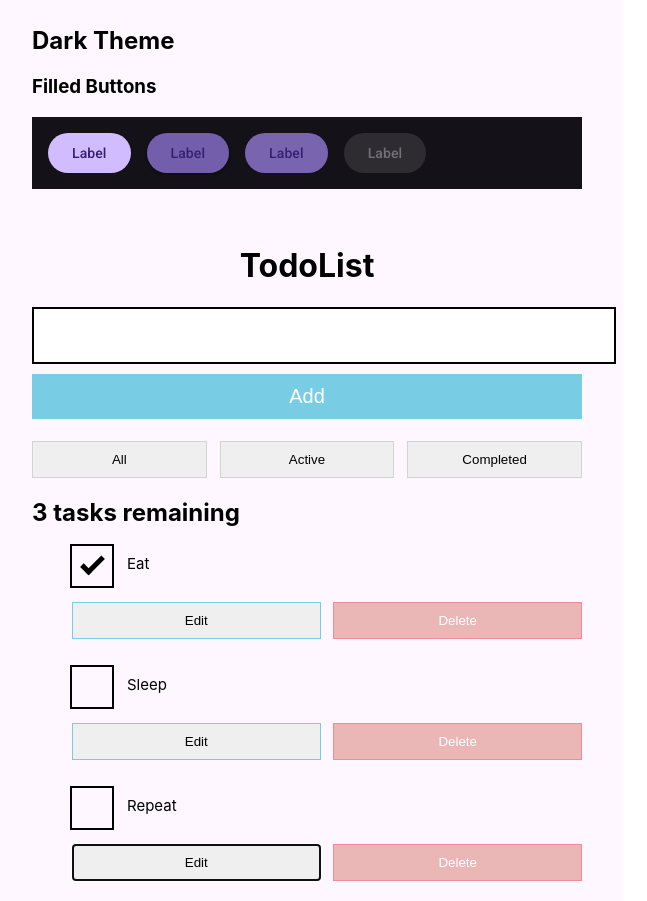
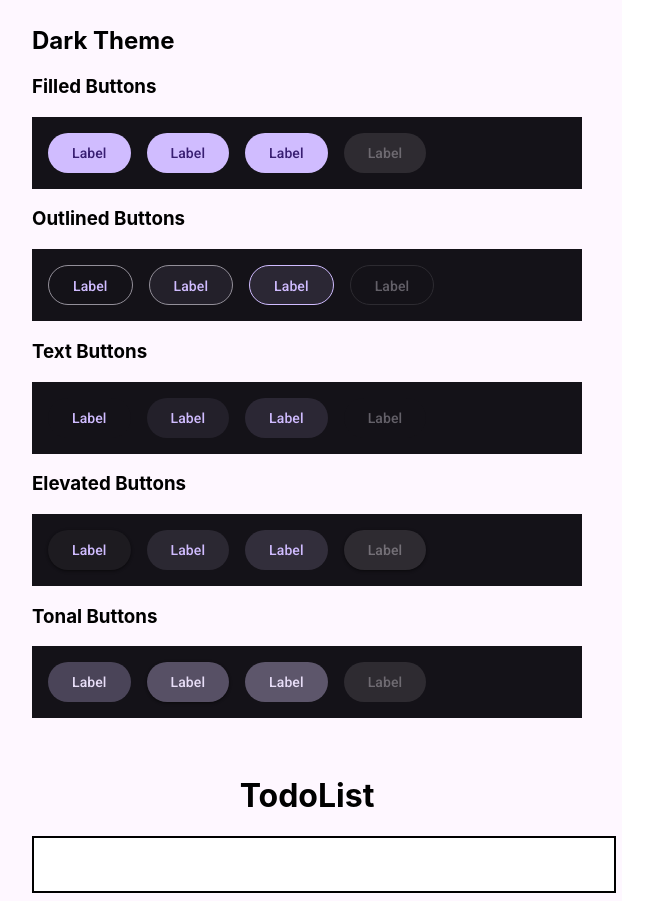
Before and after one commit to turovetsss/ToDo-List, a React (Create React App) app: page / in a window 1280 px wide. Shown: the part 800-1701 px from the top of the page, without its empty margins (333-980 px from the left). Built offline with nearby package versions, Linux system fonts and the light colour scheme.

Commit message:
dark theme button style

```diff
--- a/src/app.jsx
+++ b/src/app.jsx
@@ -150,9 +150,45 @@ export const App = props => {
             <h3>Filled Buttons</h3>
             <div className='buttons dark-theme'>
                 <Button>Label</Button>
-                <Button className='button--filled-hover'>Label</Button>
-                <Button className='button--filled-focus'>Label</Button>
+                <Button className='button--filled'>Label</Button>
+                <Button className='button--filled'>Label</Button>
                 <Button disabled={true}>Label</Button>
+            </div>
+            <h3>Outlined Buttons</h3>
+            <div className='buttons dark-theme'>
+                <Button view='outlined'>Label</Button>
+                <Button className='button--outlined-hover'>Label</Button>
+                <Button className='button--outlined-focus'>Label</Button>
+                <Button view='outlined' disabled={true}>
+                    Label
+                </Button>
+            </div>
+            <h3>Text Buttons</h3>
+            <div className='buttons dark-theme'>
+                <Button view='text'>Label</Button>
+                <Button className='button--text-hover'>Label</Button>
+                <Button className='button--text-focus'>Label</Button>
+                <Button view='text' disabled={true}>
+                    Label
+                </Button>
+            </div>
+            <h3>Elevated Buttons</h3>
+            <div className='buttons dark-theme'>
+                <Button view='elevated'>Label</Button>
+                <Button className='button--elevated-hover'>Label</Button>
+                <Button className='button--elevated-focus'>Label</Button>
+                <Button view='elevated' disabled={true}>
+                    Label
+                </Button>
+            </div>
+            <h3>Tonal Buttons</h3>
+            <div className='buttons dark-theme'>
+                <Button view='tonal'>Label</Button>
+                <Button className='button--tonal-hover'>Label</Button>
+                <Button className='button--tonal-focus'>Label</Button>
+                <Button view='tonal' disabled={true}>
+                    Label
+                </Button>
             </div>
             <br />
             <h1>TodoList</h1>
--- a/src/components/button/button.css
+++ b/src/components/button/button.css
@@ -33,19 +33,27 @@
     color: #FFFFFF;
 
     .dark-theme & {
-        background-color: #D0BCFF;
-        color: #381E72;
+      background-color: #d0bcff;
+      color: #381e72;
     }
 
     &:hover:not(:disabled) {
         background-color: #735EAB;
         box-shadow: 0px 1px 3px 1px rgba(0, 0, 0, 0.15), 0px 1px 2px 0px rgba(0, 0, 0, 0.30);
         cursor: pointer;
+        .dark-theme & {
+          background-color: #d0bcff;
+      color: #381e72;
+      }
     }
 
     &:focus:not(:disabled) {
         background-color: #7965AF;
         box-shadow: none;
+        .dark-theme & {
+          background-color: #d0bcff;
+      color: #381e72;
+      }
     }
 
     &:disabled {
@@ -53,8 +61,8 @@
         color: #A9A5AB;
 
         .dark-theme & {
-            background-color: #2E2B31;
-            color: #737077;
+            background-color: #2e2b31;
+            color: #6e6a71;
         }
     }
 }
@@ -63,22 +71,43 @@
     background-color: #FEF7FF;
     color: #6750A4;
     border: 1px solid #79747E;
+    .dark-theme & {
+      background-color:#141218;
+      border:1px solid #938f99;
+      color:#d0bcff;
+    }
 
     &:hover:not(:disabled) {
-        background-color: #F2EAF8;
-        border: 1px solid #97929D;
+        background-color: #f2eaf8;
+        border: 1px solid #79747e;
         cursor: pointer;
+        .dark-theme & {
+          background-color: #23202a ;
+          border:1px solid #938f99;
+          color:#d0bcff;
+        }
+
     }
 
     &:focus:not(:disabled) {
         background-color: #EBE3F4;
         border: 1px solid #8875B8;
+        .dark-theme & {
+          background-color: #2b2734 ;
+          border:1px solid #d0bcff;
+          color:#d0bcff;
+        }
     }
 
     &:disabled {
         background-color:#FEF7FF;
         border: 1px solid #E9E3EB;
         color: #BDB8BF;
+        .dark-theme & {
+          background-color: #141218 ;
+          border:1px solid #2d2b31;
+          color:#636068;
+        }
     }
 }
 
@@ -87,17 +116,25 @@
   color: #6750a4;
 
   .dark-theme & {
-      background-color: #D0BCFF;
-      color: #381E72;
+      background-color: #141218;
+      color: #d0bcff;
   }
 
   &:hover:not(:disabled) {
       background-color: #f2eaf8;
       cursor: pointer;
+      .dark-theme & {
+        background-color: #23202a;
+        color: #d0bcff;
+    }
   }
 
   &:focus:not(:disabled) {
       background-color: #ebe3f4;
+      .dark-theme & {
+        background-color: #2b2734;
+        color: #d0bcff;
+    }
   }
 
   &:disabled {
@@ -105,8 +142,8 @@
       color: #a8a3aa;
 
       .dark-theme & {
-          background-color: #2E2B31;
-          color: #737077;
+          background-color: #141218;
+          color: #636068;
       }
   }
 }
@@ -117,19 +154,27 @@
   box-shadow: 0px 1px 3px 1px rgba(0, 0, 0, 0.15), 0px 1px 2px 0px rgba(0, 0, 0, 0.30);
 
   .dark-theme & {
-      background-color: #D0BCFF;
-      color: #381E72;
+      background-color: #1d1b20;
+      color: #d0bcff;
   }
 
   &:hover:not(:disabled) {
       background-color: #ebe5f3;
       cursor: pointer;
       box-shadow: 0px 1px 3px 1px rgba(0, 0, 0, 0.15), 0px 1px 2px 0px rgba(0, 0, 0, 0.30);
+      .dark-theme & {
+        background-color: #2b2832 ;
+        color: #d0bcff;
+    }
   }
 
   &:focus:not(:disabled) {
       background-color: #e6dff0;
       box-shadow: 0px 1px 3px 1px rgba(0, 0, 0, 0.15), 0px 1px 2px 0px rgba(0, 0, 0, 0.30);
+      .dark-theme & {
+        background-color:#322e3b;
+        color: #d0bcff;
+    }
   }
 
   &:disabled {
@@ -137,8 +182,8 @@
       color: #97939a;
 
       .dark-theme & {
-          background-color: #2E2B31;
-          color: #737077;
+          background-color: #2e2b31;
+          color: #747077;
       }
   }
 }
@@ -148,14 +193,19 @@
   color: #1d192b;
 
   .dark-theme & {
-      background-color: #D0BCFF;
-      color: #381E72;
+      background-color: #4a4458;
+      color: #e8def8;
   }
 
   &:hover:not(:disabled) {
       background-color: #d8cee8;
       cursor: pointer;
       box-shadow: 0px 1px 3px 1px rgba(0, 0, 0, 0.15), 0px 1px 2px 0px rgba(0, 0, 0, 0.30);
+      .dark-theme & {
+        background-color: #575065;
+        color: #e8def8;
+        cursor: pointer;
+        }
   }
 
   &:focus:not(:disabled) {
@@ -167,8 +217,8 @@
       color: #9b979e;
 
       .dark-theme & {
-          background-color: #2E2B31;
-          color: #737077;
+          background-color: #2e2b31;
+          color:#6f6b72;
       }
   }
 }
@@ -193,57 +243,119 @@
     border: 1px solid #97929D;
     cursor: pointer;
 }
+.button--outlined-hover:not(.button--outlined-disabled){
+.dark-theme & {
+  background-color: #23202a ;
+  border:1px solid #938f99;
+  color:#d0bcff;
+}
+}
 
 .button--outlined-focus:not(.button--outlined-disabled) {
     background-color: #EBE3F4;
     border: 1px solid #8875B8;
 }
-
+.button--outlined-focus:not(.button--outlined-disabled) {
+  .dark-theme & {
+    background-color: #2b2734 ;
+    border:1px solid #d0bcff;
+    color:#d0bcff;
+  }
+}
 .button--outlined-disabled {
     background-color:#FEF7FF;
     border: 1px solid #E9E3EB;
     color: #BDB8BF;
 }
-
+.button--outlined-disabled {
+  .dark-theme & {
+    background-color: #141218 ;
+    border:1px solid #2d2b31;
+    color:#636068;
+  }
+}
 .button--text-hover:not(.button--filled-disabled){
   background-color: #f2eaf8;
       cursor: pointer;
 }
-
+.button--text-hover:not(.button--filled-disabled){
+  .dark-theme & {
+    background-color: #23202a;
+    color: #d0bcff;
+}
+}
 .button--text-focus:not(.button--filled-disabled) {
   background-color: #ebe3f4;
+}
+.button--text-focus:not(.button--filled-disabled) {
+  .dark-theme & {
+    background-color: #2b2734;
+    color: #d0bcff;
+}
 }
 
 .button--text-disabled {
   background-color:#fef7ff;
   color: #a8a3aa;
 }
-
+.button--text-disabled {
+.dark-theme & {
+  background-color: #141218;
+  color: #636068;
+}
+}
 
 .button--elevated-hover:not(.button--filled-disabled){
   background-color: #f2eaf8;
       cursor: pointer;
 }
-
+.button--elevated-hover:not(.button--filled-disabled){
+.dark-theme & {
+  background-color: #2b2832 ;
+  color: #d0bcff;
+}
+}
 .button--elevated-focus:not(.button--filled-disabled) {
   background-color: #ebe3f4;
 }
-
+.button--elevated-focus:not(.button--filled-disabled) {
+  .dark-theme & {
+    background-color:#322e3b;
+    color: #d0bcff;
+}
+}
 .button--elevated-disabled {
   background-color:#fef7ff;
   color: #a8a3aa;
 }
-
+.button--elevated-disabled {
+.dark-theme & {
+  background-color: #2e2b31;
+  color: #747077;
+}
+}
 .button--tonal-hover:not(.button--filled-disabled){
   background-color: #d8cee8;
   cursor: pointer;
   box-shadow: 0px 1px 3px 1px rgba(0, 0, 0, 0.15), 0px 1px 2px 0px rgba(0, 0, 0, 0.30);
 }
+.button--tonal-hover:not(.button--filled-disabled){
+  .dark-theme & {
+  background-color: #575065;
+  color: #e8def8;
+  cursor: pointer;
+  }
+}
 
 .button--tonal-focus:not(.button--filled-disabled) {
   background-color: #d0c6df;
 }
-
+.button--tonal-focus:not(.button--filled-disabled) {
+  .dark-theme & {
+  background-color: #5d566b;
+  color:#e8def8;
+  }
+}
 .button--tonal-disabled {
   background-color:#e2dce4;
       color: #9b979e;
```
